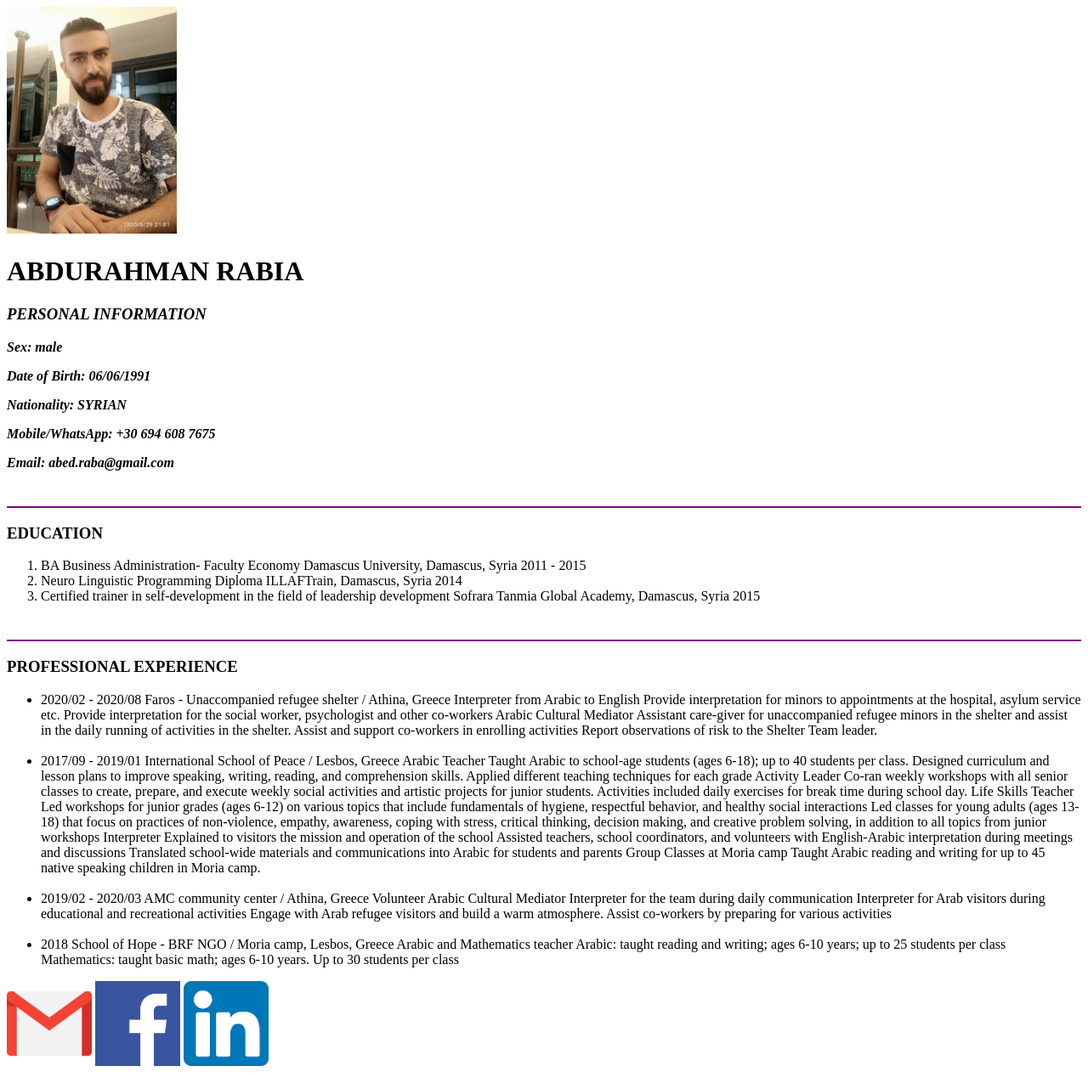
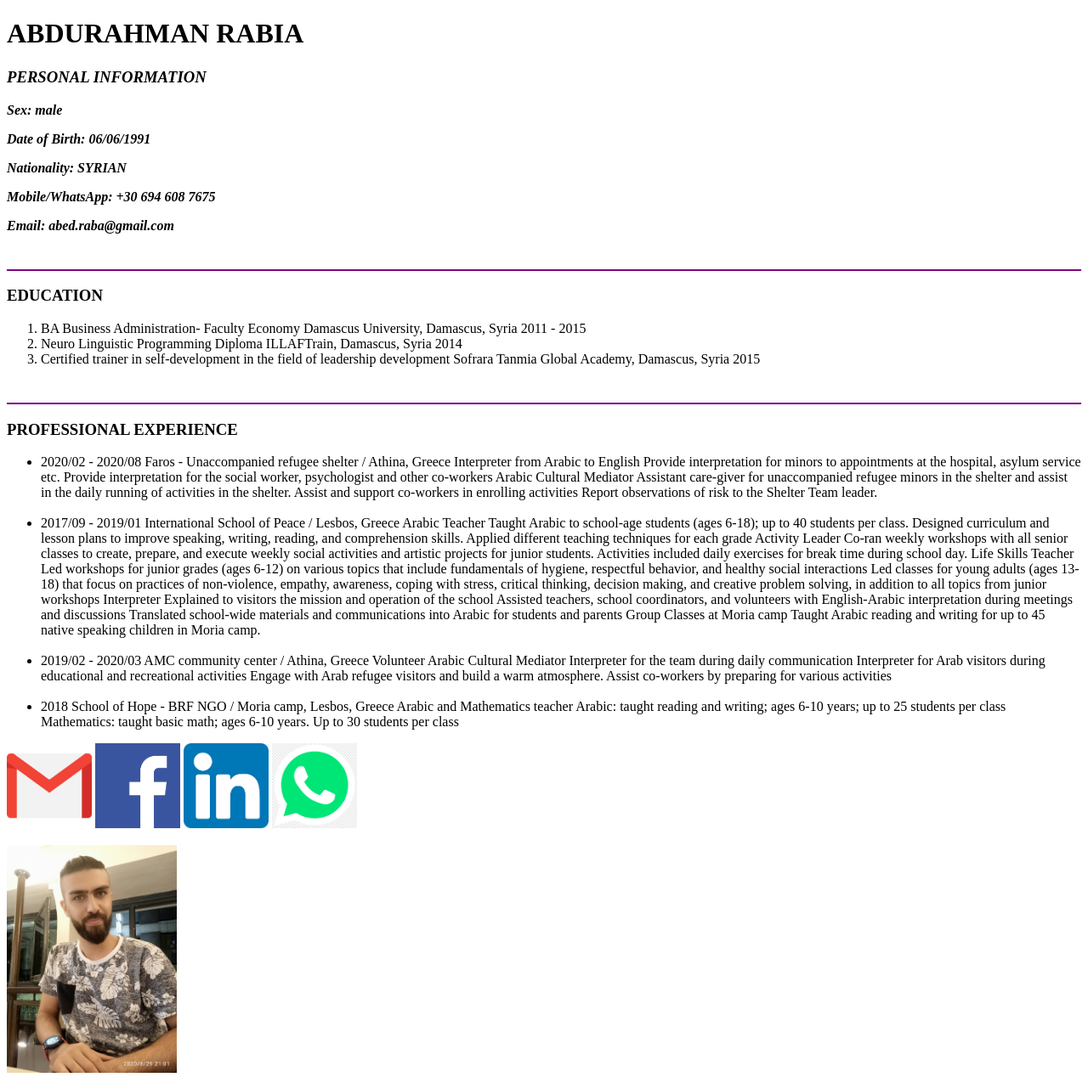
Before and after one commit to abedraba/CV, a plain HTML site: page index.html in a window 1280 px wide. Shown: the whole page at 85% size. Drawn offline with Linux system fonts and the light colour scheme.

Commit message:
move the picture to down

```diff
--- a/index.html
+++ b/index.html
@@ -2,17 +2,21 @@
 <html lang="en">
 
 <head>
-    <img src="abed.jpg" alt="Trulli" width="200"></a></p>
+
     <meta charset="UTF-8">
     <meta name="viewport" content="width=device-width, initial-scale=1.0">
     <title>ABED cv</title>
 </head>
 
 <body>
-    <h1><b>ABDURAHMAN RABIA</b></h1>
+
+    <h1>
+        </a><b>ABDURAHMAN RABIA</b></h1>
+
     <h3>
         <p><em><strong>PERSONAL INFORMATION</strong></em></p>
     </h3>
+
     <p><em><strong>Sex: male</strong></em></p>
     <p><em><strong>Date of Birth: 06/06/1991</strong></em></p>
     <p><em><strong>Nationality: SYRIAN</strong></em></p>
@@ -116,9 +120,11 @@
                 height="100"></a>
 
         <a href="https://www.linkedin.com/in/abdurhman-rabia" target="_blank"><img src="LINKEDIN.png" alt="Trulli"
-                width="100" height="100"></a></p>
+                width="100" height="100"></a>
 
+        <img src="whatsapp.png" alt="Trulli" width="100" height="100"></a></p>
 
+    <img src="abed.jpg" alt="Trulli" width="200">
 
 </body>
 
```
Also changed, not shown: whatsapp.png (added).
